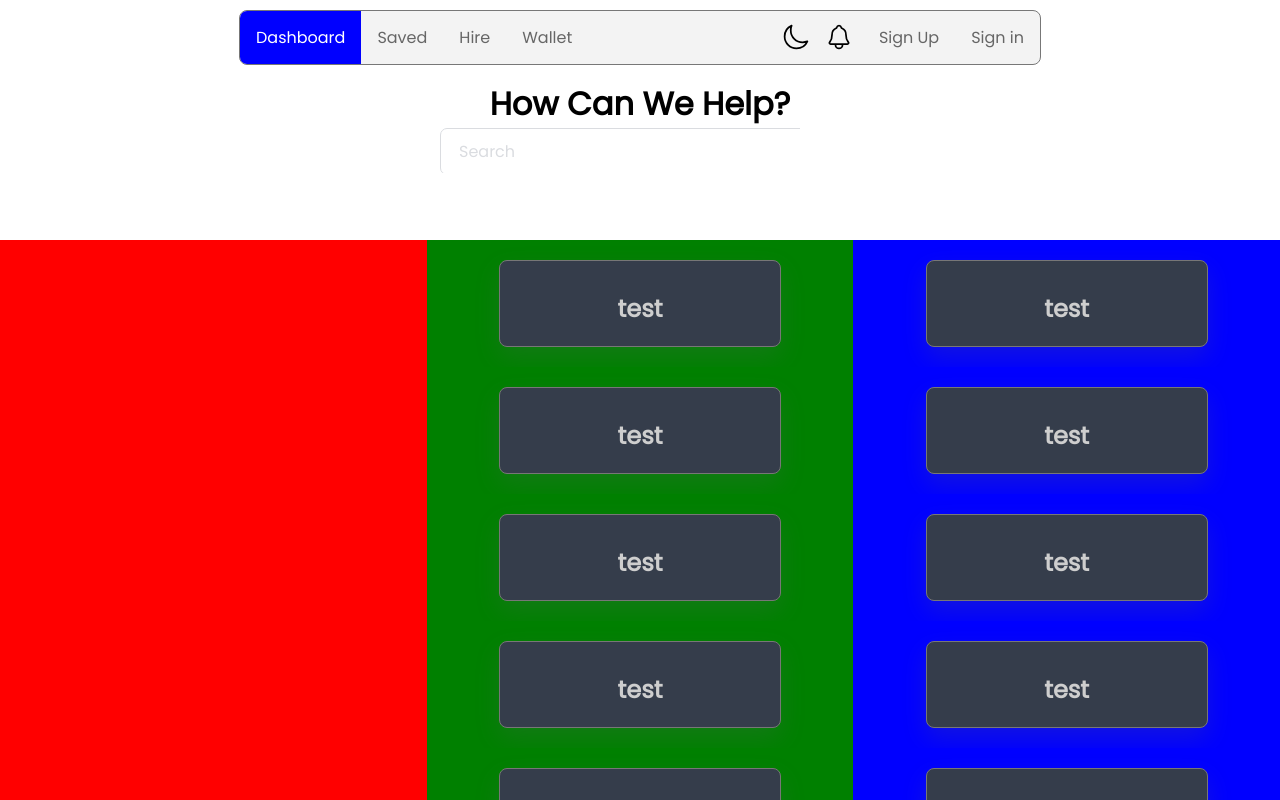
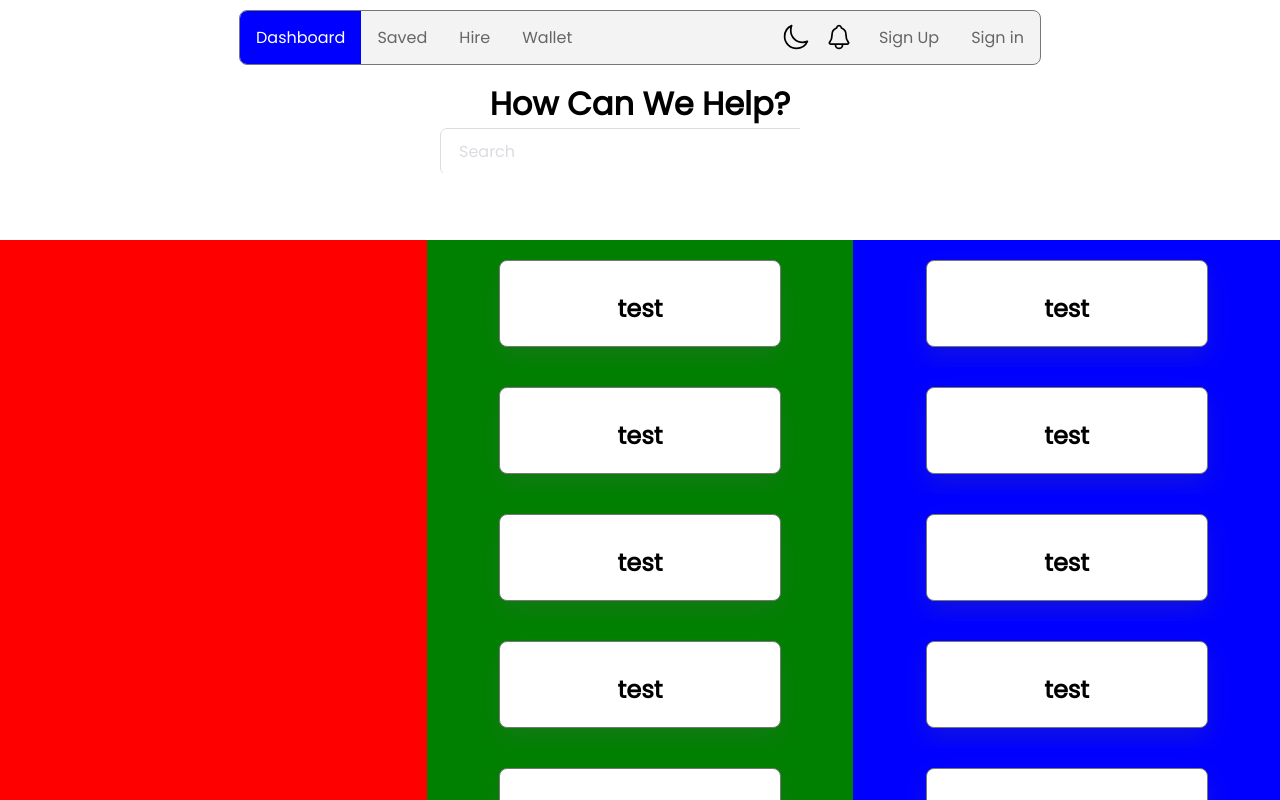
Before and after one commit to BryceBlankinship/RapidJobs, a React (Create React App) app: page /hire in a window 1280 px wide. Shown: the top 800 px of the page. Built offline with nearby package versions, Linux system fonts and the light colour scheme.

Commit message:
starting to work :D

```diff
--- a/src/components/cards.jsx
+++ b/src/components/cards.jsx
@@ -1,7 +1,8 @@
 import { React, useState, Component } from 'react';
-import { Theme } from '../contexts/theme';
+import { ThemeContext } from '../contexts/theme';
 import './cards.css';
 
+// Small popup/tooltip card that will appear onHover to explain an objects behavior or action
 export class Popup extends Component {
     constructor(props) {
         super(props);
@@ -23,27 +24,24 @@ export default class Card extends Component {
         };
     }
 
+    static contextType = ThemeContext;
+
+
     showDisableOption() {
-        return (
-            <Theme.Consumer>{(context) => {
-                const { isLightMode, light, dark } = context;
-                const theme = isLightMode ? light : dark;
+        const { isLightTheme, light, dark } = this.context;
+        const theme = isLightTheme ? light : dark;
+
         return (
             <button className='submit exit' style={{ backgroundColor: theme.text }} onClick={() => {
                 this.setState({ popupActive: !this.state.popupActive });
                 console.log(this.state.popupActive);
             }}></button>
         );
-            }}
-            </Theme.Consumer>
-        );
     }
 
     showBookmarkOption() {
-        return (
-            <Theme.Consumer>{(context) => {
-                const { isLightMode, light, dark } = context;
-                const theme = isLightMode ? light : dark;
+        const { isLightTheme, light, dark } = this.context;
+        const theme = isLightTheme ? light : dark;
 
         return (
             <button className={this.state.bookmarked ? 'submit bookmarkactive' : 'submit bookmark'} style={{ backgroundColor: theme.text }} onClick={event => {
@@ -52,18 +50,13 @@ export default class Card extends Component {
                 });
             }}></button>
         );
-            }}
-            </Theme.Consumer>
-        )
 
 
     }
 
     render() {
-        return (
-            <Theme.Consumer>{(context) => {
-                const { isLightMode, light, dark } = context;
-                const theme = isLightMode ? light : dark;
+        const { isLightTheme, light, dark } = this.context;
+        const theme = isLightTheme ? light : dark;
         if (this.props.title || this.props.desc !== undefined) {
             return (
                 <div className='card-container'>
@@ -83,9 +76,7 @@ export default class Card extends Component {
             console.log("Card missing properties");
             return (<div></div>);
         }
-            }}
-            </Theme.Consumer>
-        );
+
     }
 }
 
@@ -96,11 +87,11 @@ export class EditCard extends Component {
         this.state = { title: '', desc: '', submitActive: false };
     }
 
+    static contextType = ThemeContext;
+
     render() {
-        return (
-            <Theme.Consumer>{(context) => {
-                const { isLightMode, light, dark } = context;
-                const theme = isLightMode ? light : dark;
+        const { isLightTheme, light, dark } = this.context;
+        const theme = isLightTheme ? light : dark;
         return (
             <div className='card-container'>
                 <div className='editcard'>
@@ -126,9 +117,6 @@ export class EditCard extends Component {
                 </div>
             </div>
         );
-            }}
-            </Theme.Consumer>
-        );
     }
 }
 
@@ -142,10 +130,8 @@ export class WalletCard extends Component {
     }
 
     render() {
-        return (
-            <Theme.Consumer>{(context) => {
-                const { isLightMode, light, dark } = context;
-                const theme = isLightMode ? light : dark;
+        const { isLightTheme, light, dark } = this.context;
+        const theme = isLightTheme ? light : dark;
         if (this.state.isAuthenticated) {
             return (
                 <div className='card-container'>
@@ -191,9 +177,6 @@ export class WalletCard extends Component {
                 </div>
             );
         }
-            }}
-            </Theme.Consumer>
-        );
 
     }
 }
--- a/src/components/dark-light.jsx
+++ b/src/components/dark-light.jsx
@@ -1,5 +1,5 @@
 import { Component } from 'react';
-import { Theme } from '../contexts/theme';
+import { ThemeContext } from '../contexts/theme';
 import './navbar.css';
 
 export default class DarkLightToggle extends Component {
@@ -10,7 +10,7 @@ export default class DarkLightToggle extends Component {
         };
     }
 
-    static contextType = Theme;
+    static contextType = ThemeContext;
 
     render() {
         const { setLightMode, setDarkMode } = this.context;
--- a/src/components/randomizeJobs.jsx
+++ b/src/components/randomizeJobs.jsx
@@ -1,15 +1,15 @@
-import React, { Component, useState } from 'react';
-import { Theme } from '../contexts/theme';
+import React, { Component, useState, useContext } from 'react';
+import { ThemeContext } from '../contexts/theme';
 
 export default function RandomizeDice() {
     const [showDiceTooltip, setShowDiceTooltip] = useState(false);
     const [diceClicked, setDiceClicked] = useState(false);
+    const themeContext = useContext(ThemeContext);
+
+    const { isLightMode, light, dark } = themeContext;
+    const theme = isLightMode ? light : dark;
 
     function displayDiceTooltip() {
-        return(
-            <Theme.Consumer>{(context) => {
-                const { isLightMode, light, dark } = context;
-                const theme = isLightMode ? light : dark;
         if (showDiceTooltip) {
             return (
                 <div className="dice-tooltip" style={{ color: theme.text }}>Randomize Jobs!</div>
@@ -17,17 +17,9 @@ export default function RandomizeDice() {
         } else {
             return null;
         }
-            }}
-            </Theme.Consumer>
-
-        );
-
     }
 
-    return (
-        <Theme.Consumer>{(context) => {
-            const { isLightMode, light, dark } = context;
-            const theme = isLightMode ? light : dark;
+
     return (
         <>
             {displayDiceTooltip()}
@@ -41,11 +33,5 @@ export default function RandomizeDice() {
             }}></div>
         </>
     );
-        }}
-        </Theme.Consumer>
-
-    );
-
-
 
 }
--- a/src/contexts/theme.jsx
+++ b/src/contexts/theme.jsx
@@ -1,6 +1,6 @@
 import React, { createContext, Component } from 'react';
 
-export const Theme = createContext();
+export const ThemeContext = createContext();
 
 /*
     Dark mode colors
@@ -32,9 +32,9 @@ export default class ThemeContextProvider extends Component {
 
     render(){
         return(
-            <Theme.Provider value={{...this.state, toggleTheme: this.toggleTheme }}>
+            <ThemeContext.Provider value={{...this.state, toggleTheme: this.toggleTheme }}>
                 {this.props.children}
-            </Theme.Provider>
+            </ThemeContext.Provider>
         )
     }
 }
--- a/src/index.jsx
+++ b/src/index.jsx
@@ -11,7 +11,7 @@ import { default as Card, EditCard } from './components/cards.jsx';
 import DarkLightToggle from './components/dark-light.jsx';
 import './components/jobs.css';
 import './components/navbar.css';
-import ThemeContextProvider, { Theme } from './contexts/theme.jsx';
+import ThemeContextProvider, { ThemeContext } from './contexts/theme.jsx';
 import RandomizeDice from './components/randomizeJobs.jsx';
 
 
@@ -24,17 +24,17 @@ export default class Navbar extends Component {
         }
     }
 
+    static contextType = ThemeContext;
+
     setNavbarState(index) {
         this.setState({ option: index });
         window.sessionStorage.setItem("option", index.toString());
     }
 
     render() {
+        const { isLightTheme, light, dark } = this.context;
+        const theme = isLightTheme ? light : dark;
         return (
-            <Theme.Consumer>{(context) => {
-                const { isLightTheme, light, dark } = context;
-                const theme = isLightTheme ? light : dark;
-                return(
             <div className='center'>
                 <ul className='navbar'>
                     <li><Link className={window.sessionStorage.getItem("option") === "0" ? 'active' : ''} to="/" onClick={() => this.setNavbarState(0)}>Dashboard</Link></li>
@@ -48,9 +48,7 @@ export default class Navbar extends Component {
                 </ul>
             </div>
         );
-            }}
-            </Theme.Consumer>
-        );
+
     }
 }
 
@@ -72,24 +70,22 @@ export function JobPostings(props) {
                 return <Card key={i} allowDisable={false} allowBookmark={true} title={t} desc="Just your run-of-the-mill description" />
             })}
 
-            <RandomizeDice/>
+            <RandomizeDice />
         </div>
     );
 
 }
 
 export class Container extends Component {
-    render(){
-        return(
-            <Theme.Consumer>{(context) => {
-                const { isLightTheme, light, dark } = context;
+    static contextType = ThemeContext;
+
+    render() {
+        const { isLightTheme, light, dark } = this.context;
         const theme = isLightTheme ? light : dark;
-                return(
+        return (
             <div className='main-container' style={{ margin: 0, padding: 0, background: theme.bg }}>{this.props.children}</div>
         );
-            }}
-            </Theme.Consumer>
-        );
+
     }
 }
 
```
Lines whose indentation alone changed are shown as unchanged.
